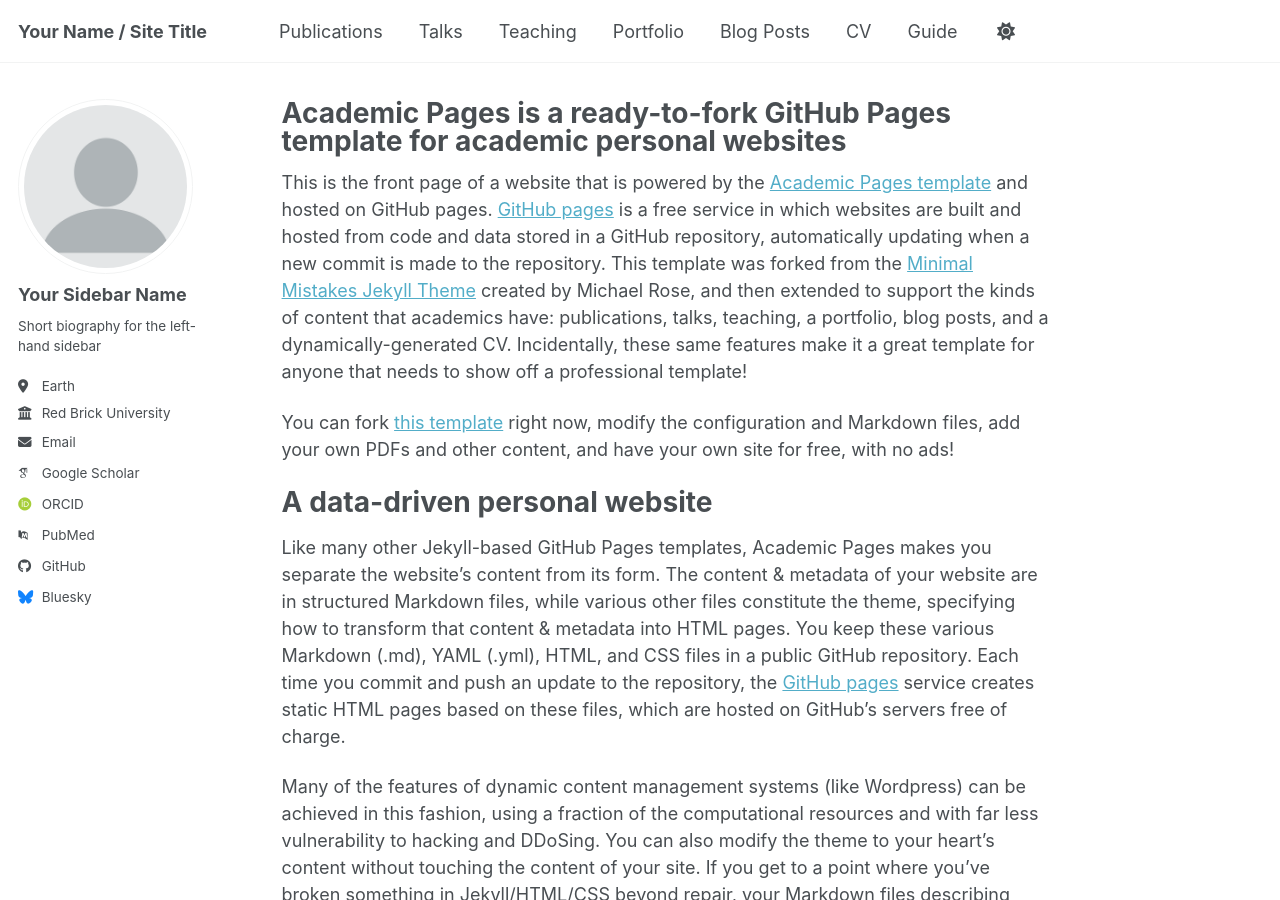
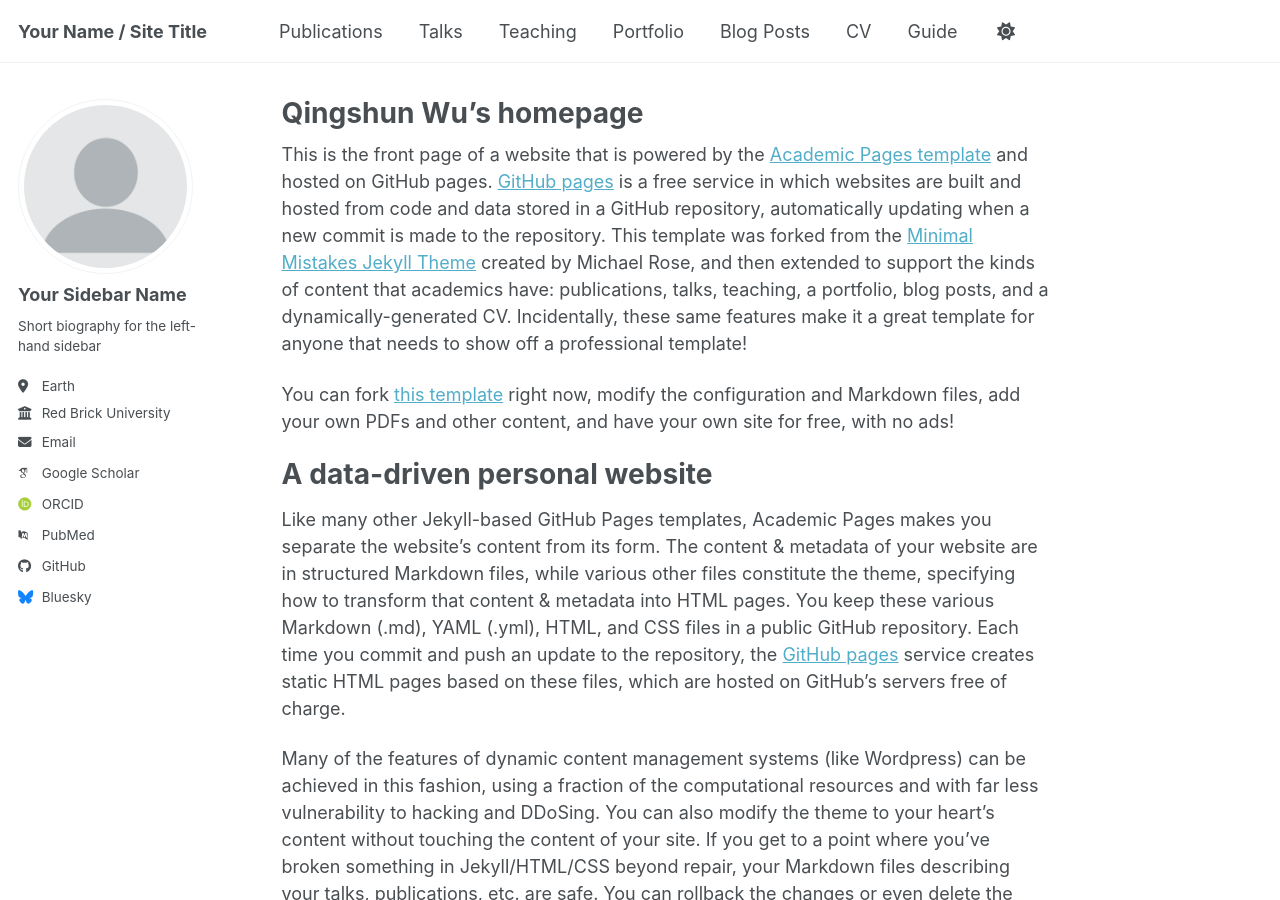
Before and after one commit to aiqswu/homepage, a Jekyll site: the page built from _pages/about.md, in a window 1280 px wide and 900 px high. Built offline with Jekyll 4.4.1, drawn with Linux system fonts in a browser that asks for light colours; some web fonts are replaced; a script bundle is joined from its source files by our own code; library files that are not in the unit come from our copies.

Commit message:
Update title for about page to 'Qingshun Wu's homepage'

```diff
--- a/_pages/about.md
+++ b/_pages/about.md
@@ -1,6 +1,6 @@
 ---
 permalink: /
-title: "Academic Pages is a ready-to-fork GitHub Pages template for academic personal websites"
+title: "Qingshun Wu's homepage"
 author_profile: true
 redirect_from:
   - /about/
```
